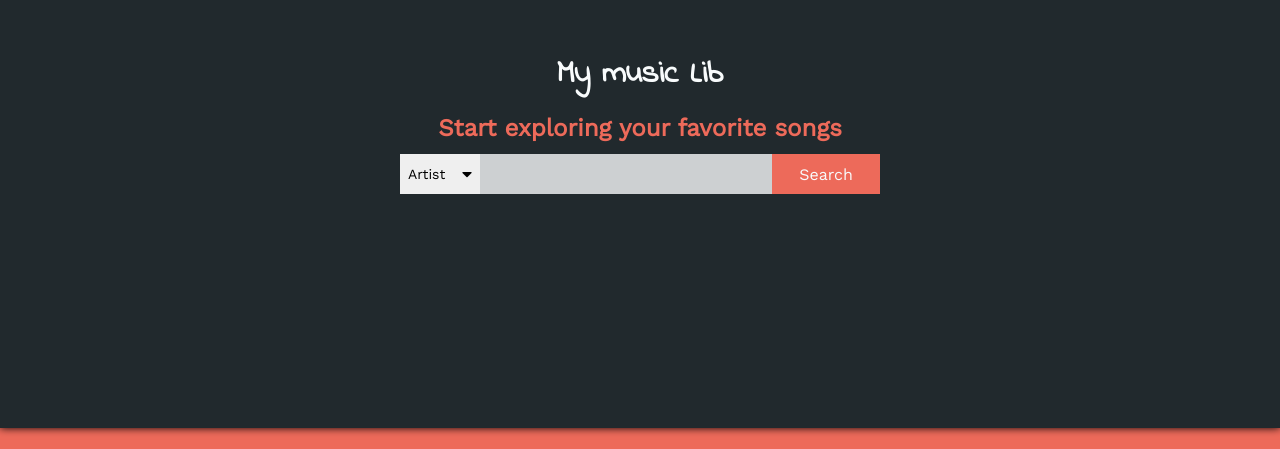
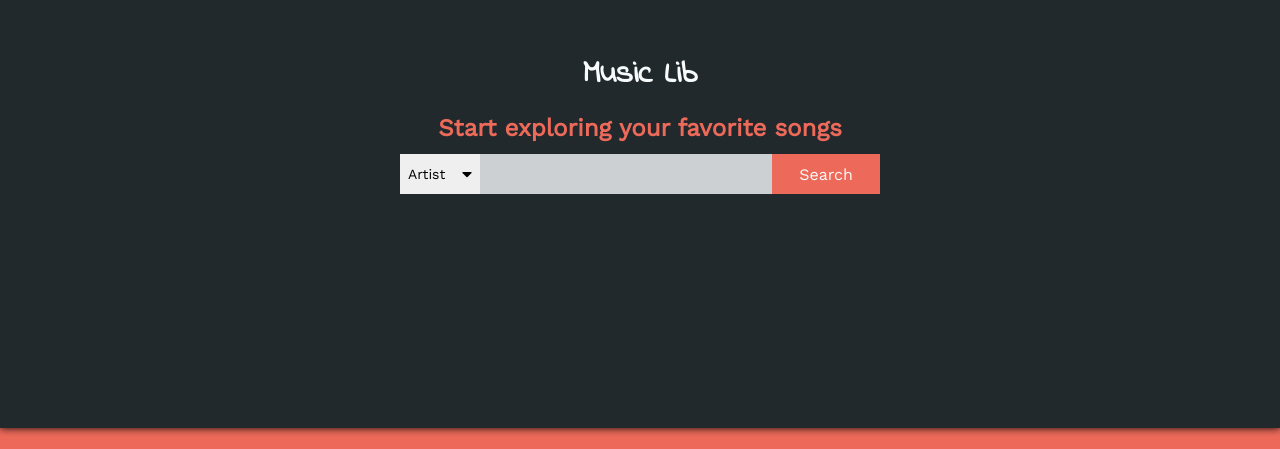
Before and after one commit to kate-sagittarius/js-exam, a plain HTML site: page index.html in a window 1280 px wide. Shown: the part 183-632 px from the top of the page. Drawn offline with nearby package versions, Linux system fonts and the light colour scheme.

Commit message:
minor fixes

```diff
--- a/index.html
+++ b/index.html
@@ -12,7 +12,7 @@
   <body>
     <header class="header header--initial" id="header">
       <section class="header__headings">
-        <h1 class="header__headings__title" id="title"><a href="index.html" class="header__headings__title__link">My music Lib</a></h1>
+        <h1 class="header__headings__title" id="title"><a href="index.html" class="header__headings__title__link">Music Lib</a></h1>
         <h3 class="header__headings__moto">Start exploring your favorite songs</h3>
       </section>
       <form class="search-form" action="index.html" method="post" id="search-form">
```
